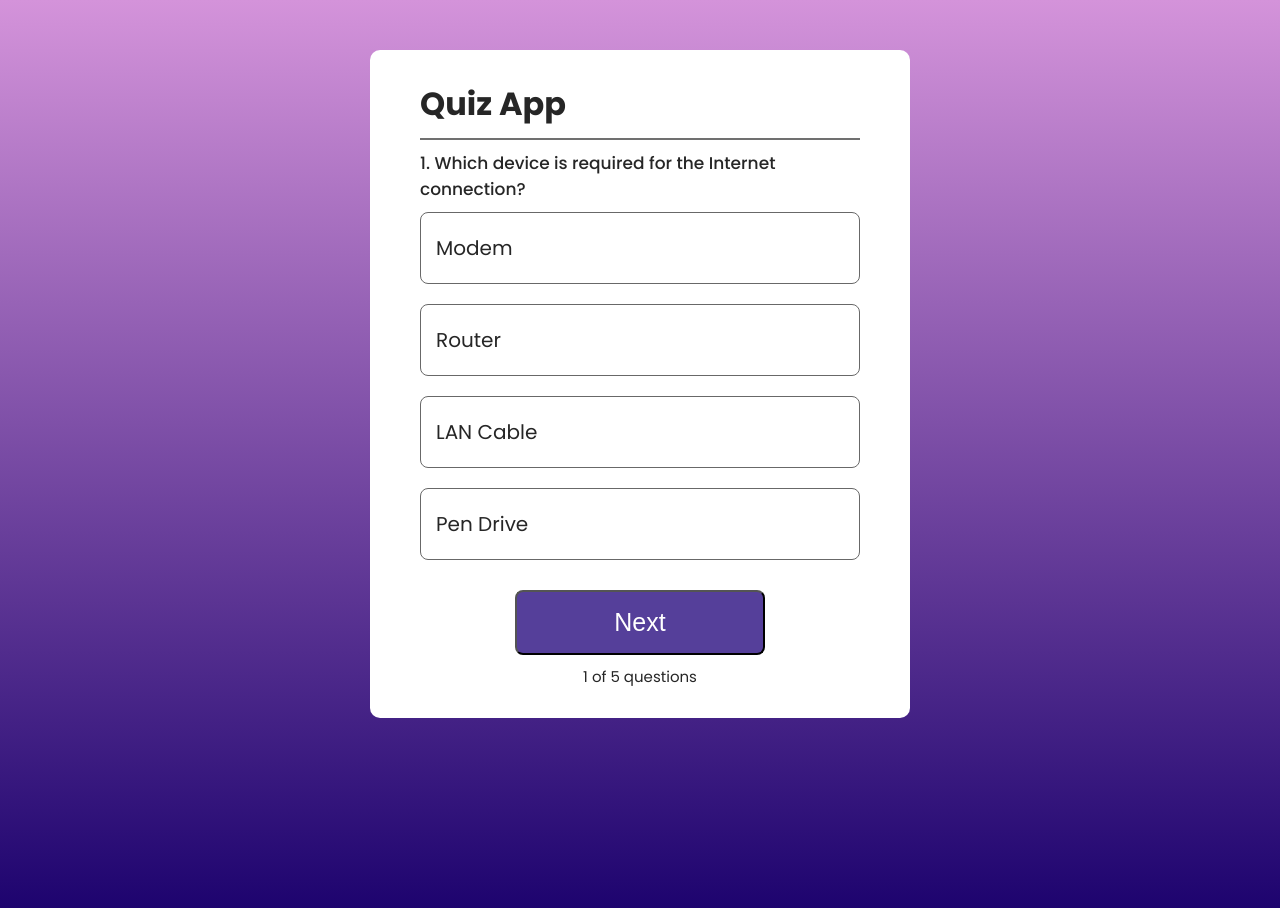
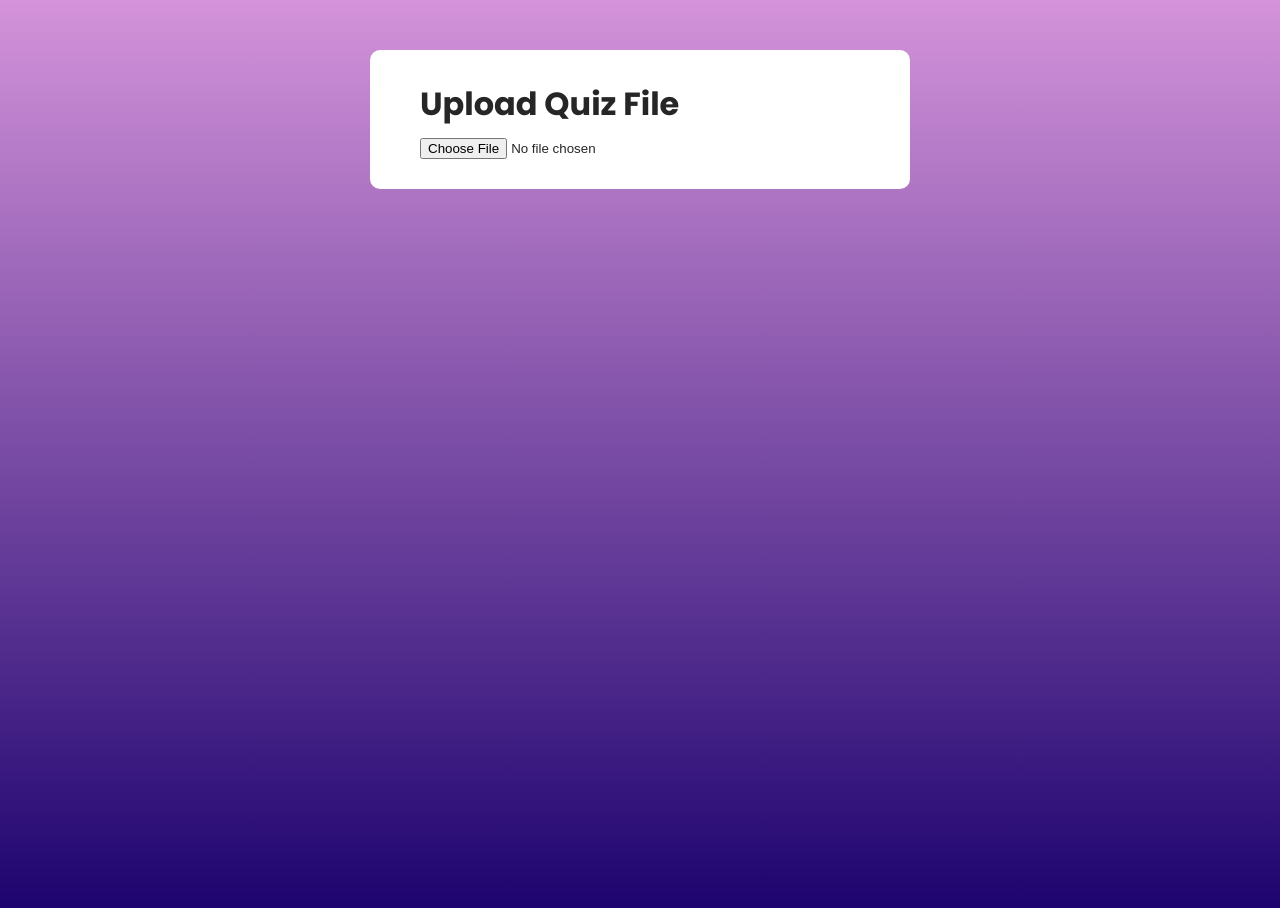
Before and after one commit to leonardojulius/last-minute-lms, a React (Vite) app: page / in a window 1280 px wide. Shown: the top 908 px of the page. Built offline with nearby package versions, Linux system fonts and the light colour scheme.

Commit message:
file upload and reshuffle choices

```diff
--- a/src/Components/Quiz/Quiz.jsx
+++ b/src/Components/Quiz/Quiz.jsx
@@ -1,106 +1,155 @@
-import React, { useRef, useState } from 'react'
-import './Quiz.css'
+import React, { useEffect, useRef, useState } from 'react';
+import './Quiz.css';
 
-import { data } from '../../assets/data';
+const shuffleArray = (array) => {
+  return array
+    .map((item) => ({ item, sort: Math.random() }))
+    .sort((a, b) => a.sort - b.sort)
+    .map(({ item }) => item);
+};
+
+const shuffleOptions = (question) => {
+  const options = [
+    { text: question.option1, isCorrect: question.ans === 1 },
+    { text: question.option2, isCorrect: question.ans === 2 },
+    { text: question.option3, isCorrect: question.ans === 3 },
+    { text: question.option4, isCorrect: question.ans === 4 },
+  ];
+
+  const shuffled = shuffleArray(options);
+
+  return {
+    question: question.question,
+    options: shuffled,
+  };
+};
 
 const Quiz = () => {
+  const [shuffledData, setShuffledData] = useState([]);
+  const [index, setIndex] = useState(0);
+  const [lock, setLock] = useState(false);
+  const [score, setScore] = useState(0);
+  const [result, setResult] = useState(false);
+  const [loaded, setLoaded] = useState(false);
 
-  let [index, setIndex] = useState(0);
-  let [question, setQuestion] = useState(data[index]);
-  let [lock, setLock] = useState(false);
-  let [score,setScore] = useState(0);
-  let [result,setResult] = useState(false);
+  const Option1 = useRef(null);
+  const Option2 = useRef(null);
+  const Option3 = useRef(null);
+  const Option4 = useRef(null);
+  const option_array = [Option1, Option2, Option3, Option4];
 
-  let Option1 = useRef(null);
-  let Option2 = useRef(null);
-  let Option3 = useRef(null);
-  let Option4 = useRef(null);
+  useEffect(() => {
+    const storedData = localStorage.getItem("quizData");
+    if (storedData) {
+      const parsed = JSON.parse(storedData);
+      const shuffled = shuffleArray(parsed).map(q => shuffleOptions(q));
+      setShuffledData(shuffled);
+      setLoaded(true);
+    }
+  }, []);
 
-  let option_array = [Option1, Option2, Option3, Option4];
+  const handleFileUpload = (e) => {
+    const file = e.target.files[0];
+    if (!file) return;
 
-  const checkAns = (e, ans) => {
+    const reader = new FileReader();
+    reader.onload = function (event) {
+      try {
+        const json = JSON.parse(event.target.result);
+        localStorage.setItem("quizData", JSON.stringify(json));
+        const shuffled = shuffleArray(json).map(q => shuffleOptions(q));
+        setShuffledData(shuffled);
+        setIndex(0);
+        setScore(0);
+        setLock(false);
+        setResult(false);
+        setLoaded(true);
+      } catch (err) {
+        alert("Invalid JSON format in uploaded file.");
+      }
+    };
+    reader.readAsText(file);
+  };
 
-    if (lock === false) {
-
-      if (question.ans === ans) {
-        e.target.classList.add("correct");
-        setLock(true);
-        setScore(prev=>prev+1);
-      }
-      else {
-        e.target.classList.add("wrong");
-        setLock(true);
-        option_array[question.ans-1].current.classList.add("correct");
-      }
+  if (!loaded) {
+    return (
+      <div className='container'>
+        <h1>Upload Quiz File</h1>
+        <input type="file" accept=".json,.txt" onChange={handleFileUpload} />
+      </div>
+    );
   }
 
+  const currentQuestion = shuffledData[index];
+
+  const checkAns = (e, isCorrect, optionIndex) => {
+    if (!lock) {
+      if (isCorrect) {
+        e.target.classList.add("correct");
+        setScore(prev => prev + 1);
+      } else {
+        e.target.classList.add("wrong");
+        const correctIndex = currentQuestion.options.findIndex(opt => opt.isCorrect);
+        option_array[correctIndex].current.classList.add("correct");
       }
+      setLock(true);
+    }
+  };
 
   const next = () => {
-    if(lock===true){
-      if(index === data.length -1){
+    if (lock) {
+      if (index === shuffledData.length - 1) {
         setResult(true);
-        return 0;
-
+        return;
       }
-      setIndex(++index);
-      setQuestion(data[index]);
+      setIndex(prev => prev + 1);
       setLock(false);
-      option_array.map((option)=> {
-        option.current.classList.remove("wrong");
-        option.current.classList.remove("correct");
-
-
-        return null;
-      });
-
+      option_array.forEach(ref => ref.current.classList.remove('correct', 'wrong'));
     }
-
-
-  }
-
-
+  };
 
   const reset = () => {
-
+    const stored = localStorage.getItem("quizData");
+    if (stored) {
+      const reshuffled = shuffleArray(JSON.parse(stored)).map(q => shuffleOptions(q));
+      setShuffledData(reshuffled);
       setIndex(0);
-  setQuestion(data[0]);
       setScore(0);
       setLock(false);
       setResult(false);
     }
+  };
 
   return (
     <div className='container'>
-
-      <h1>Quiz App</h1>
-
+      <h1>Last Minute LMS</h1>
       <hr />
 
-      {result?<></>:<>
+      {!result ? (
+        <>
+          <h2>{index + 1}. {currentQuestion.question}</h2>
+          <ul>
+            {currentQuestion.options.map((option, i) => (
+              <li
+                key={i}
+                ref={option_array[i]}
+                onClick={(e) => checkAns(e, option.isCorrect, i)}
+              >
+                {option.text}
+              </li>
+            ))}
+          </ul>
+          <button onClick={next}>Next</button>
+          <div className="index">{index + 1} of {shuffledData.length} questions</div>
+        </>
+      ) : (
+        <>
+          <h2>You Scored {score} out of {shuffledData.length}</h2>
+          <button onClick={reset}>Reset</button>
+        </>
+      )}
+    </div>
+  );
+};
 
-      <h2>{index + 1}. {question.question}</h2>
-      <ul>
-        <li ref={Option1} onClick={(e) => { checkAns(e, 1) }}>{question.option1}</li>
-        <li ref={Option2} onClick={(e) => { checkAns(e, 2) }}>{question.option2}</li>
-        <li ref={Option3} onClick={(e) => { checkAns(e, 3) }}>{question.option3}</li>
-        <li ref={Option4} onClick={(e) => { checkAns(e, 4) }}>{question.option4}</li>
-      </ul>
-      <button onClick = {next}>Next</button>
-      <div className="index">{index+1} of {data.length} questions</div>
-
-      </>}
-
-      {result ? <>
-         <h2>You Scored {score} out of {data.length}</h2>
-      <button onClick={reset}>Reset</button>
-      </>: <></>
-      }
-
-
-
-    </div>
-  )
-}
-
-export default Quiz
+export default Quiz;
--- a/src/assets/data.js
+++ b/src/assets/data.js
@@ -7,6 +7,7 @@ export const data = [
       option4: "Pen Drive",
       ans: 1,
     },
+
     {
       question: "Which continent has the highest number of countries?",
       option1: "Asia",
@@ -15,28 +16,7 @@ export const data = [
       option4: "Africa",
       ans: 4,
     },
-    {
-      question: "Junk e-mail is also called?",
-      option1: "Spam",
-      option2: "Fake",
-      option3: "Archived",
-      option4: "Bin",
-      ans: 1,
-    },
-    {
-      question: "A computer cannot BOOT if it does not have the?",
-      option1: "Application Software",
-      option2: "Internet",
-      option3: "Operating System",
-      option4: "Mouse",
-      ans: 3,
-    },
-    {
-      question: "First page of Website is termed as?",
-      option1: "Index Page",
-      option2: "Homepage",
-      option3: "Sitemap",
-      option4: "Pen Drive",
-      ans: 2,
-    },
+
+
+
   ];
```
Lines whose indentation alone changed are shown as unchanged.
